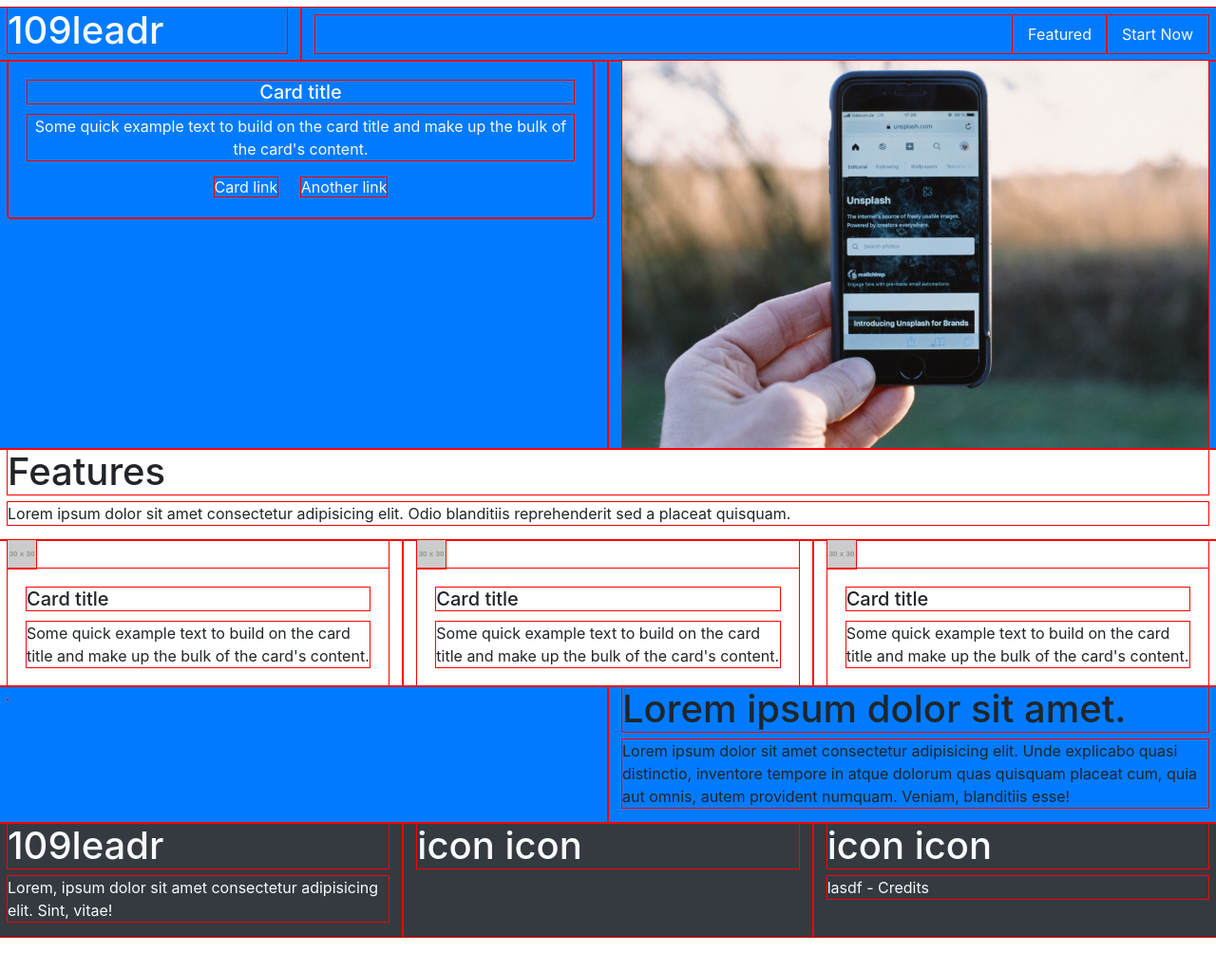
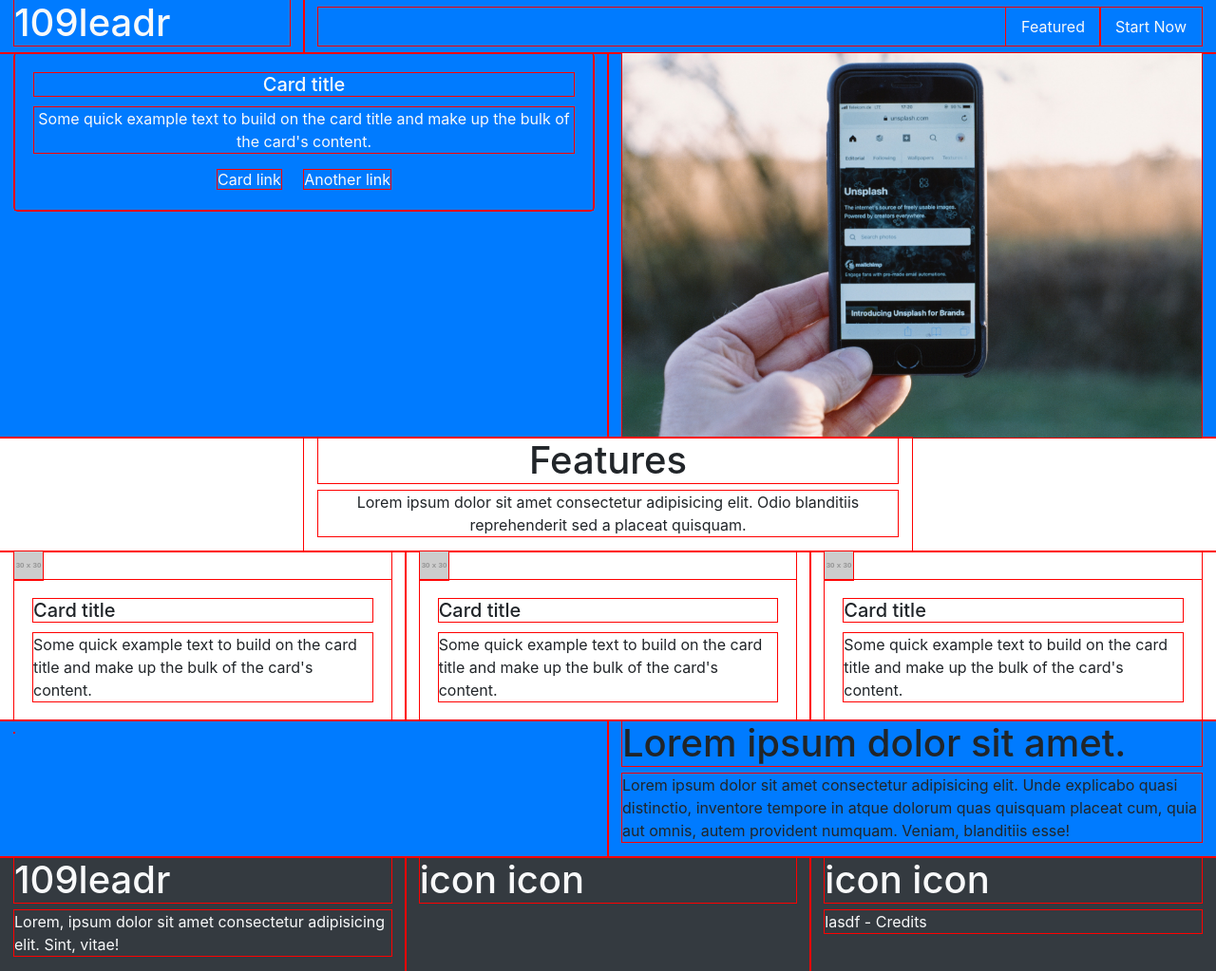
Before and after one commit to JustinBarnard1/day3clone, a plain HTML site: page index.html in a window 1280 px wide. Shown: the whole page at 95% size. Before the commit the page ends 995 px from the top, so only its background shows below. Drawn offline with nearby package versions, Linux system fonts and the light colour scheme; placeholder pictures from the web are drawn by us.

Commit message:
halfway alignment

```diff
--- a/index.html
+++ b/index.html
@@ -17,7 +17,7 @@
 </head>
 
 <body>
-    <div class="container-fluid p-2">
+    <div class="container-fluid">
         <header class="row bg-primary text-light">
             <div class="col-3">
                 <h1>109leadr</h1>
@@ -35,9 +35,9 @@
         </header>
         <div class="row bg-primary align-content-center">
             <div class="col-6">
-                <div class="card bg-primary text-light text-center">
+                <div class="card bg-primary align-content-center text-light text-center">
                     <div class="card-body">
-                        <h5 class="card-title">Card title</h5>
+                        <h5 class="card-title justify-content-center">Card title</h5>
                         <p class="card-text">Some quick example text to build on the card title and make up the bulk of
                             the card's
                             content.</p>
@@ -51,16 +51,17 @@
             </div>
         </div>
         <div class="row">
-            <div class="col-12">
-                <h1>Features</h1>
-                <p>Lorem ipsum dolor sit amet consectetur adipisicing elit. Odio blanditiis reprehenderit sed a placeat
+            <div class="col-6 m-auto text-center">
+                <h1 class="">Features</h1>
+                <p class="">Lorem ipsum dolor sit amet consectetur adipisicing elit. Odio blanditiis
+                    reprehenderit sed a placeat
                     quisquam.</p>
             </div>
         </div>
         <div class="row">
-            <div class="col-4">
+            <div class="col-4 m-auto">
                 <div class="">
-                    <img src="//placehold.it/30x30" class="" alt="">
+                    <img src="//placehold.it/30x30" class="text-center" alt="">
                     <div class="card-body">
                         <h5 class="card-title">Card title</h5>
                         <p class="card-text">Some quick example text to build on the card title and make up the bulk of
```
